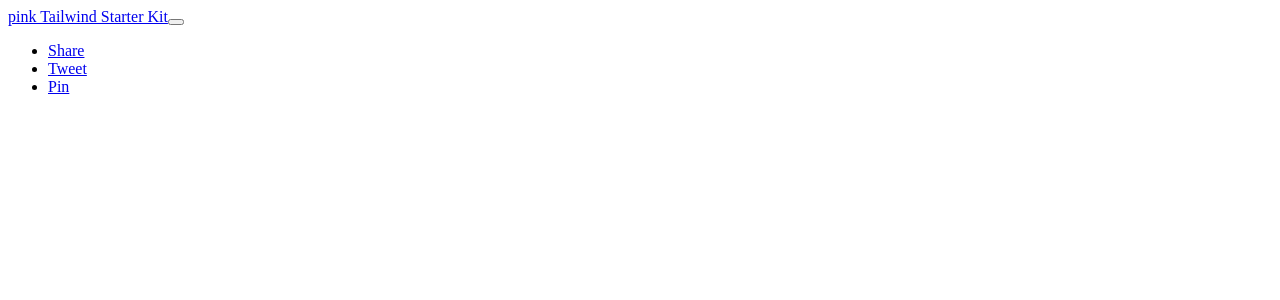
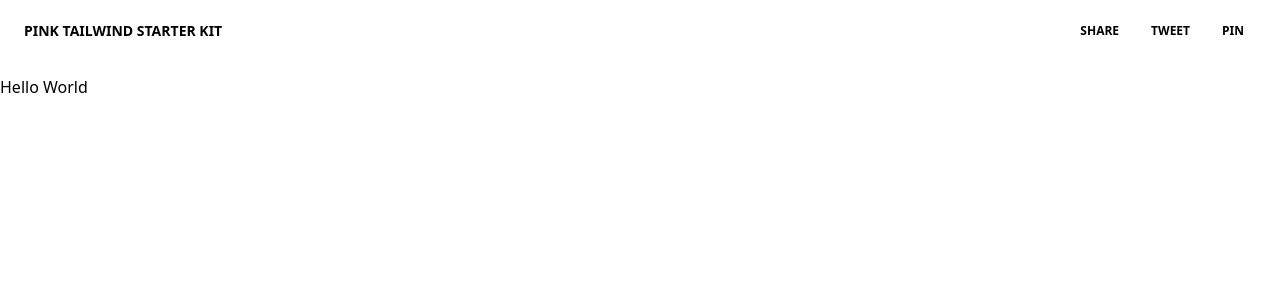
Before and after one commit to NickSweet1/Stasios, a React (Create React App) app in the folder client/: page / in a window 1280 px wide. Shown: the top 300 px of the page. Built offline with nearby package versions, Linux system fonts and the light colour scheme.

Commit message:
create react router fix tailwind and router issues

```diff
--- a/client/package.json
+++ b/client/package.json
@@ -18,5 +18,10 @@
     "graphql": "^15.4.0",
     "@apollo/client": "^3.5.8",
     "react-router-dom": "^6.2.1"
+  },
+  "devDependencies": {
+    "autoprefixer": "^10.4.16",
+    "postcss": "^8.4.30",
+    "tailwindcss": "^3.3.3"
   }
 }
--- a/client/public/css/styles.css
+++ /dev/null
@@ -1,3 +0,0 @@
-@import 'tailwindcss/base';
-@import 'tailwindcss/components';
-@import 'tailwindcss/utilities';
--- a/client/src/App.js
+++ b/client/src/App.js
@@ -1,11 +1,11 @@
 import { BrowserRouter as Router, Routes, Route } from "react-router-dom";
 import Navbar from "./components/Header/index";
-import Contact from "./pages/Contact";
+import Contact from "./pages/Contact.js";
 import Home from "./pages/Home.js";
 
 function App() {
   return (
-    <div className="App">
+    <>
       <Navbar />
       <Router>
         <Routes>
@@ -13,7 +13,7 @@ function App() {
           <Route path="/contact" element={<Contact />} />
         </Routes>
       </Router>
-    </div>
+    </>
   );
 }
 
--- /dev/null
+++ b/client/src/index.css
@@ -0,0 +1,7 @@
+@import 'tailwindcss/base';
+@import 'tailwindcss/components';
+@import 'tailwindcss/utilities';
+
+/* @tailwind base;
+@tailwind components;
+@tailwind utilities; */
--- a/client/src/pages/Contact.js
+++ b/client/src/pages/Contact.js
@@ -1,9 +1,11 @@
 import ContactForm from "../components/contactForm";
 
 const Contact = () => {
-  <>
-    <ContactForm />
-  </>;
+  return (
+    <>
+      <ContactForm />
+    </>
+  );
 };
 
 export default Contact;
--- a/client/src/pages/Home.js
+++ b/client/src/pages/Home.js
@@ -1,5 +1,5 @@
 const Home = () => {
-  <h1>Hello World</h1>;
+  return <h1>Hello World</h1>;
 };
 
 export default Home;
```
Also changed, not shown: client/src/index.js (+5 -5 lines), client/postcss.config.js (renamed from postcss.config.js), client/public/manifest.json (added), client/tailwind.config.js (renamed from tailwind.config.js), 1 other file (tests, documents, lock files or other folders).
